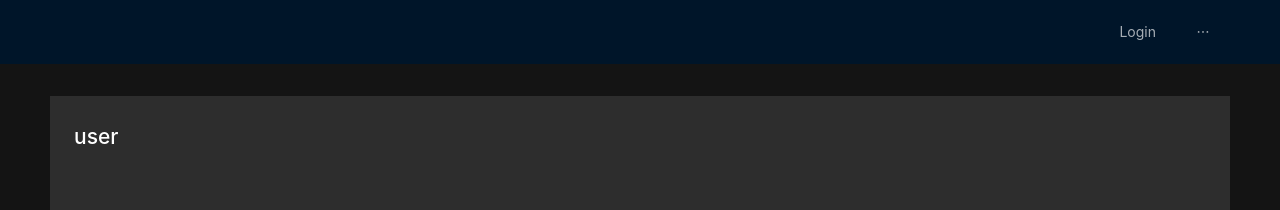
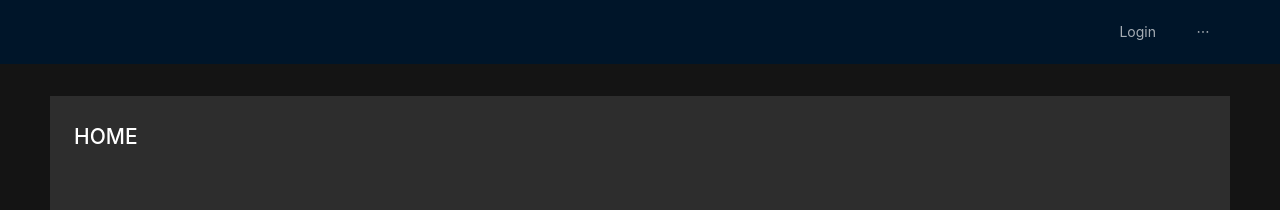
Before and after one commit to una-eif509-desarrolloweb-20G01/webdev-project-frontend-delta, a React (Create React App) app: page / in a window 1280 px wide. Shown: the top 210 px of the page. Built offline with nearby package versions, Linux system fonts and the light colour scheme.

Commit message:
changes for home and styles

```diff
--- a/src/App.css
+++ b/src/App.css
@@ -58,3 +58,8 @@ p,h1,h2,h3,h4,h5{
   margin: 16px 24px 16px 0;
   float: left;
 }
+
+.ant-form-item-label > label {
+
+  color: rgb(255, 255, 255);
+}
--- a/src/App.js
+++ b/src/App.js
@@ -35,6 +35,11 @@ function App() {
                         {
                             currentUser?(
                                 <>
+                                <Menu.Item key="2">
+                                    <a href="/department" className="nav-link">
+                                        Departments
+                                    </a>
+                                </Menu.Item>
                                     <Menu.Item key="2">
                                         <a href="/login" className="nav-link" onClick={logOut}>
                                             LogOut
--- a/src/components/Home.js
+++ b/src/components/Home.js
@@ -19,7 +19,7 @@ const Home = (props) => {
             {
                 currentUser?
                 (
-                    <h1>user</h1>
+                    <h1>HOME</h1>
                 ):
                 (
                     <h1>loading...</h1>
```
